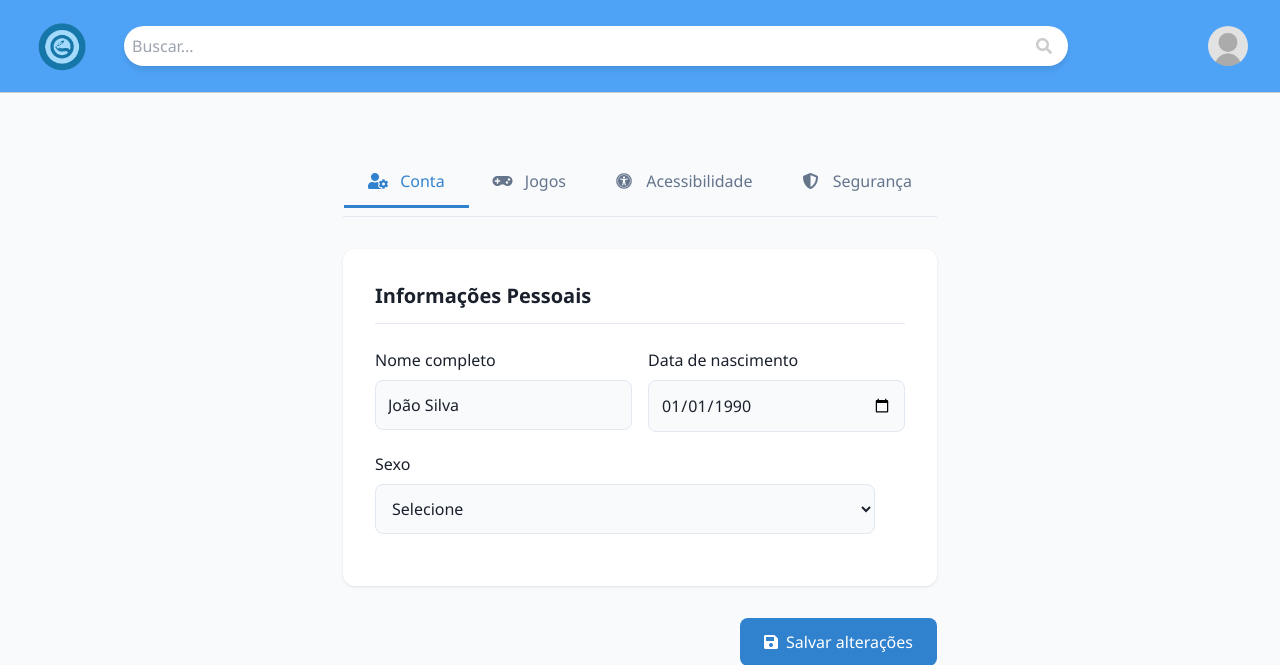
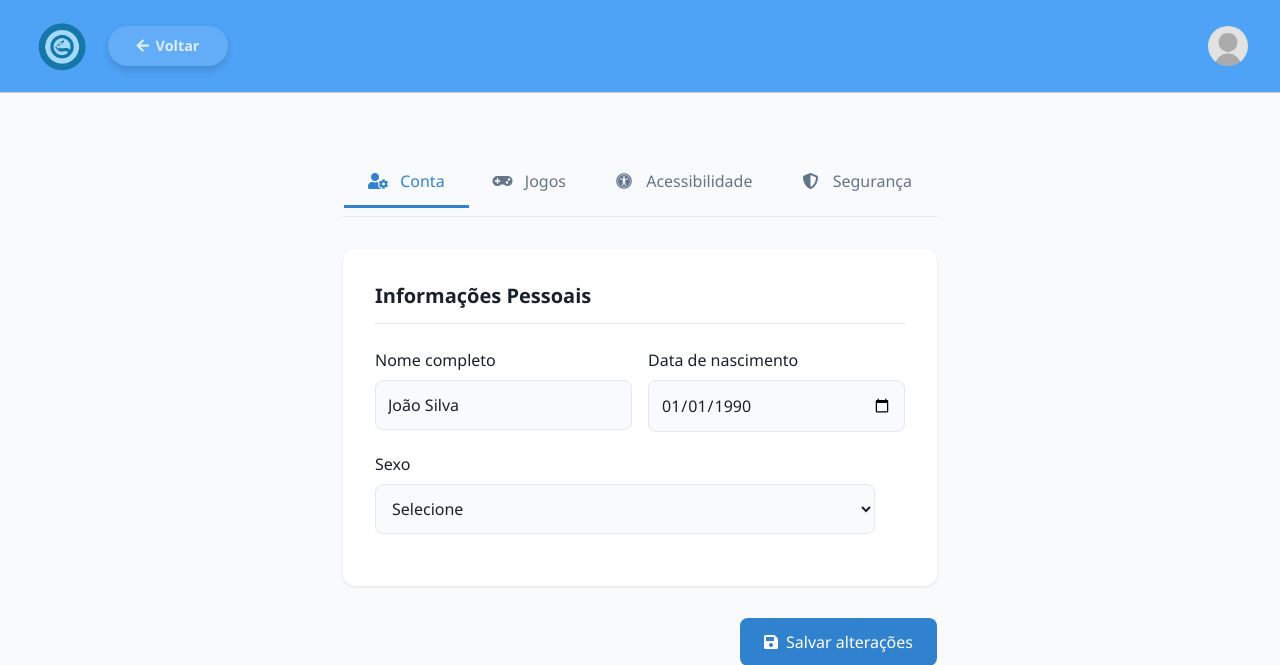
Before and after one commit to DaviPalazzin/doce-vida, a PHP site: page /config.php in a window 1280 px wide. Shown: the top 665 px of the page. Run offline with PHP 8.4, Linux system fonts and the light colour scheme; a user stored in the database is signed in; some libraries are stand-ins or nearby versions.

Commit message:
Adição do botão "Voltar" nas paginas config, loja e perfil mantendo o Input no home.

```diff
--- a/public/config.php
+++ b/public/config.php
@@ -1,4 +1,5 @@
 <?php
+$mostrarVoltar = true;
 require './partials/header.php';
 require './partials/menu.php';
 
--- a/public/home.php
+++ b/public/home.php
@@ -1,5 +1,6 @@
 <?php
 $pageTitle = "Página Inicial";
+$mostrarVoltar = false;
 require './partials/header.php';
 require './partials/menu.php';
 ?>
--- a/public/loja.php
+++ b/public/loja.php
@@ -1,5 +1,6 @@
 <?php
 $pageTitle = "Página Inicial";
+$mostrarVoltar = true;
 require './partials/header.php';
 require './partials/menu.php';
 ?>
--- a/public/partials/header.php
+++ b/public/partials/header.php
@@ -5,6 +5,7 @@ if (!isset($_SESSION['email'])) {
     exit();
 }
 ?>
+
 <!DOCTYPE html>
 <html lang="pt-br">
 <head>
@@ -28,8 +29,44 @@ if (!isset($_SESSION['email'])) {
       border-bottom: 1px solid #ccc;
     }
 
+    .logo {
+      display: flex;
+      align-items: center;
+      gap: 1rem;
+      position: relative;
+    }
+
     .logo img {
       max-height: 60px;
+    }
+
+    .botao-voltar {
+      position: relative;
+      background-color: rgba(255, 255, 255, 0.15);
+      color: white;
+      width: 120px;
+      height: 40px;
+      border-radius: 9999px;
+      font-weight: 600;
+      text-decoration: none;
+      backdrop-filter: blur(4px);
+      transition: all 0.3s ease;
+      box-shadow: 0 4px 10px rgba(0,0,0,0.2);
+      opacity: 0.8;
+      display: flex;
+      align-items: center;
+      justify-content: center;
+      font-size: 0.9rem;
+    }
+
+    .botao-voltar:hover {
+      opacity: 1;
+      transform: translateY(-1px);
+      background-color: rgba(255, 255, 255, 0.25);
+    }
+
+    .botao-voltar i {
+      margin-right: 0.4rem;
     }
 
     .search-container {
@@ -81,6 +118,7 @@ if (!isset($_SESSION['email'])) {
       border-radius: 9999px;
     }
   </style>
+
   <script>
     const siteFunctions = [
       { name: "Caça Palavras", link: "#" },
@@ -118,15 +156,25 @@ if (!isset($_SESSION['email'])) {
   </script>
 </head>
 <body>
+
   <header class="header">
     <div class="logo">
       <img src="img/logo.png" alt="logo doce vida" />
+      <?php if (!empty($mostrarVoltar) && $mostrarVoltar): ?>
+        <a href="home.php" class="botao-voltar">
+          <i class="fas fa-arrow-left"></i> Voltar
+        </a>
+      <?php endif; ?>
     </div>
+
     <nav class="search-container">
-      <input type="text" id="searchBar" placeholder="Buscar..." onkeyup="searchFunction()">
-      <i class="fas fa-search search-icon"></i>
+      <?php if (empty($mostrarVoltar) || !$mostrarVoltar): ?>
+        <input type="text" id="searchBar" placeholder="Buscar..." onkeyup="searchFunction()">
+        <i class="fas fa-search search-icon"></i>
+      <?php endif; ?>
       <div id="searchResults"></div>
     </nav>
+
     <div class="profile-btn" onclick="toggleMenu()">
       <img class="user-avatar-" src="img/perfil.jpg" alt="Foto de perfil" width="40px" />
     </div>
--- a/public/perfil.php
+++ b/public/perfil.php
@@ -1,5 +1,6 @@
 <?php
 $pageTitle = "Perfil - javvzzy";
+$mostrarVoltar = true;
 require './partials/header.php';
 require './partials/menu.php';
 ?>
```
